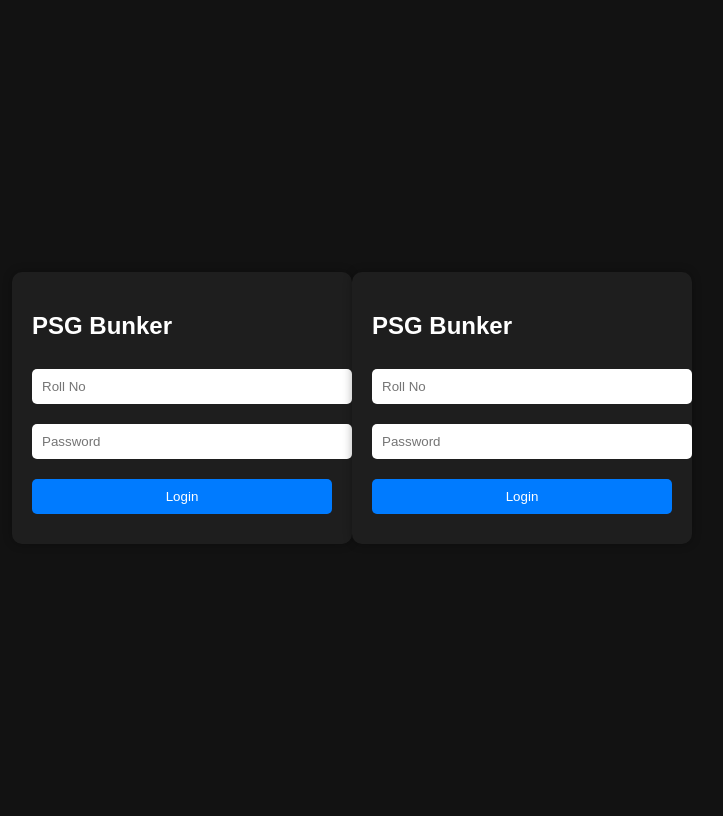
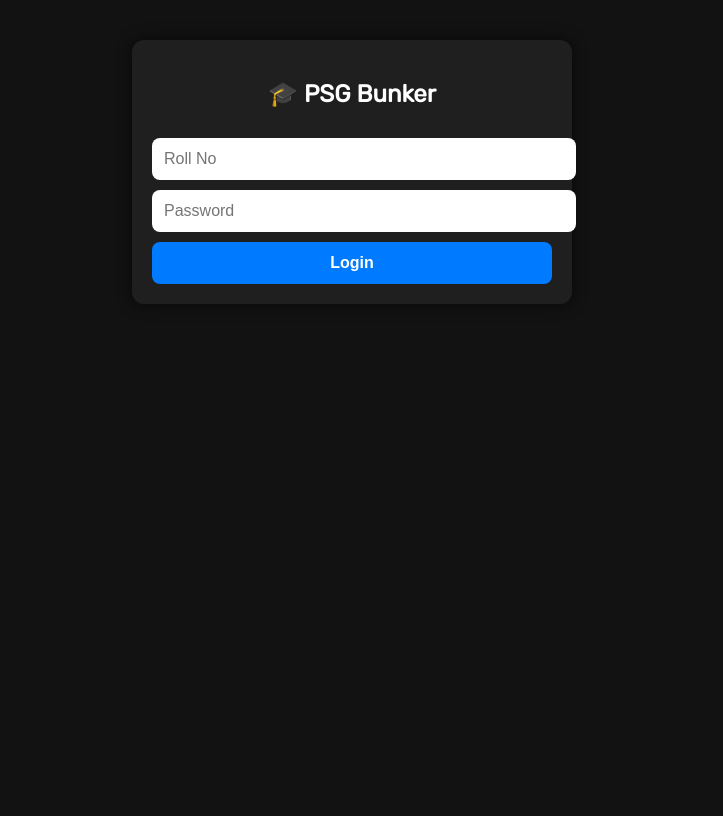
Before and after one commit to manusanjay545/PSG-Bunker, a Flask app: page / in a window 1280 px wide. Shown: the whole page, without its empty margins (288-1011 px from the left). After the commit the page ends 304 px from the top, so only its background shows below. Run offline with Flask 3, Linux system fonts and the light colour scheme.

Commit message:
index.html

```diff
--- a/templates/index.html
+++ b/templates/index.html
@@ -2,73 +2,149 @@
 <html lang="en">
 <head>
   <meta charset="UTF-8" />
-  <meta name="viewport" content="width=device-width, initial-scale=1.0"/>
-  <title>Login | PSG Bunker</title>
+  <meta name="viewport" content="width=device-width, initial-scale=1.0" />
+  <title>PSG Bunker</title>
+  <link href="https://fonts.googleapis.com/css2?family=Rubik&display=swap" rel="stylesheet" />
   <style>
     body {
-      background: #121212; color: white;
-      font-family: sans-serif;
-      display: flex; justify-content: center;
-      align-items: center; height: 100vh;
+      margin: 0;
+      font-family: 'Rubik', sans-serif;
+      background-color: #121212;
+      color: #ffffff;
+      display: flex;
+      flex-direction: column;
+      align-items: center;
+      padding: 40px 20px;
+      animation: fadeIn 1s ease-in;
     }
-    form {
-      background: #1e1e1e; padding: 20px;
-      border-radius: 10px; width: 300px;
-      box-shadow: 0 0 10px rgba(0,0,0,0.3);
+
+    .login-box, .menu-box, .content-box {
+      background: #1f1f1f;
+      padding: 20px;
+      border-radius: 12px;
+      box-shadow: 0 0 15px rgba(0,0,0,0.6);
+      width: 100%;
+      max-width: 400px;
+      margin-bottom: 20px;
+      animation: slideUp 0.5s ease-in-out;
     }
-    input, button {
-      width: 100%; padding: 10px; margin: 10px 0;
-      border-radius: 5px; border: none;
+
+    .login-box input, .login-box button {
+      width: 100%;
+      margin-top: 10px;
+      padding: 12px;
+      border: none;
+      border-radius: 8px;
+      font-size: 16px;
     }
-    button {
-      background-color: #007bff; color: white;
+
+    .login-box button {
+      background: #007bff;
+      color: white;
       cursor: pointer;
+      font-weight: bold;
+    }
+
+    .menu-box button {
+      width: 100%;
+      margin: 10px 0;
+      padding: 15px;
+      background: #292929;
+      border: none;
+      border-radius: 20px;
+      color: #f1f1f1;
+      font-size: 18px;
+      cursor: pointer;
+      transition: background 0.3s ease, transform 0.3s ease;
+      font-weight: bold;
+    }
+
+    .menu-box button:hover {
+      background: #383838;
+      transform: scale(1.02);
+    }
+
+    .subject-box {
+      background-color: #1e1e1e;
+      border-radius: 10px;
+      padding: 15px;
+      margin-bottom: 15px;
+      box-shadow: 0 0 8px rgba(0, 0, 0, 0.4);
+    }
+
+    .green { color: #00ff99; font-weight: bold; }
+    .red { color: #ff4c4c; font-weight: bold; }
+
+    .hidden { display: none; }
+
+    @keyframes fadeIn {
+      from { opacity: 0; }
+      to { opacity: 1; }
+    }
+
+    @keyframes slideUp {
+      from { transform: translateY(20px); opacity: 0; }
+      to { transform: translateY(0); opacity: 1; }
     }
   </style>
 </head>
 <body>
-  <form method="post" action="/login">
-    <h2>PSG Bunker</h2>
-    <input type="text" name="rollno" placeholder="Roll No" required />
-    <input type="password" name="password" placeholder="Password" required />
-    <button type="submit">Login</button>
-  </form>
+  <div class="login-box" id="loginBox">
+    <h2 style="text-align:center;">🎓 PSG Bunker</h2>
+    <input type="text" id="rollno" placeholder="Roll No" />
+    <input type="password" id="password" placeholder="Password" />
+    <button onclick="login()">Login</button>
+  </div>
+
+  <div class="menu-box hidden" id="menuBox">
+    <button onclick="showAttendance()">View Attendance</button>
+    <button onclick="showCGPA()">View CGPA</button>
+  </div>
+
+  <div class="content-box hidden" id="attendanceBox">
+    <h3 style="text-align:center;">📊 Attendance Info</h3>
+    <div id="attendanceList"></div>
+  </div>
+
+  <div class="content-box hidden" id="cgpaBox">
+    <h3 style="text-align:center;">🎯 CGPA Info</h3>
+    <p id="cgpaText" style="text-align:center;font-size:18px;"></p>
+  </div>
+
+  <script>
+    function login() {
+      // You can add actual login verification here later
+      document.getElementById('loginBox').classList.add('hidden');
+      document.getElementById('menuBox').classList.remove('hidden');
+    }
+
+    function showAttendance() {
+      document.getElementById('cgpaBox').classList.add('hidden');
+      document.getElementById('attendanceBox').classList.remove('hidden');
+      const container = document.getElementById('attendanceList');
+      container.innerHTML = `
+        <div class="subject-box">
+          <strong>Subject:</strong> Maths<br>
+          <strong>Attendance:</strong> <span class="green">82%</span><br>
+          <strong>Total Classes:</strong> 40<br>
+          <strong>Attended:</strong> 33<br>
+          <strong>Status:</strong> <span class="green">Can bunk 3</span>
+        </div>
+        <div class="subject-box">
+          <strong>Subject:</strong> Physics<br>
+          <strong>Attendance:</strong> <span class="red">67%</span><br>
+          <strong>Total Classes:</strong> 40<br>
+          <strong>Attended:</strong> 27<br>
+          <strong>Status:</strong> <span class="red">Attend 5</span>
+        </div>
+      `;
+    }
+
+    function showCGPA() {
+      document.getElementById('attendanceBox').classList.add('hidden');
+      document.getElementById('cgpaBox').classList.remove('hidden');
+      document.getElementById('cgpaText').textContent = 'Your CGPA is 8.72';
+    }
+  </script>
 </body>
 </html>
-<!DOCTYPE html>
-<html lang="en">
-<head>
-  <meta charset="UTF-8" />
-  <meta name="viewport" content="width=device-width, initial-scale=1.0"/>
-  <title>Login | PSG Bunker</title>
-  <style>
-    body {
-      background: #121212; color: white;
-      font-family: sans-serif;
-      display: flex; justify-content: center;
-      align-items: center; height: 100vh;
-    }
-    form {
-      background: #1e1e1e; padding: 20px;
-      border-radius: 10px; width: 300px;
-      box-shadow: 0 0 10px rgba(0,0,0,0.3);
-    }
-    input, button {
-      width: 100%; padding: 10px; margin: 10px 0;
-      border-radius: 5px; border: none;
-    }
-    button {
-      background-color: #007bff; color: white;
-      cursor: pointer;
-    }
-  </style>
-</head>
-<body>
-  <form method="post" action="/login">
-    <h2>PSG Bunker</h2>
-    <input type="text" name="rollno" placeholder="Roll No" required />
-    <input type="password" name="password" placeholder="Password" required />
-    <button type="submit">Login</button>
-  </form>
-</body>
-</html>
```
